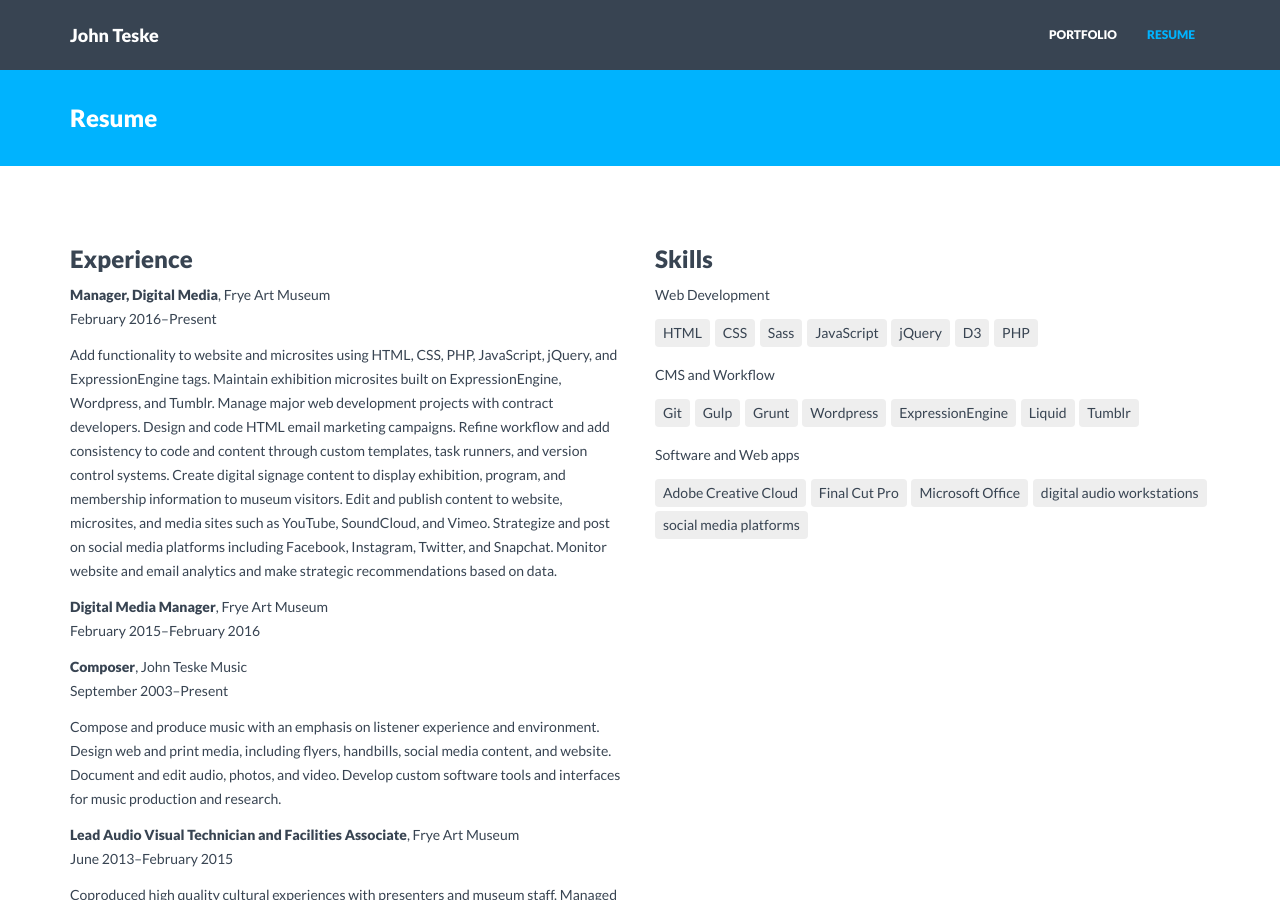
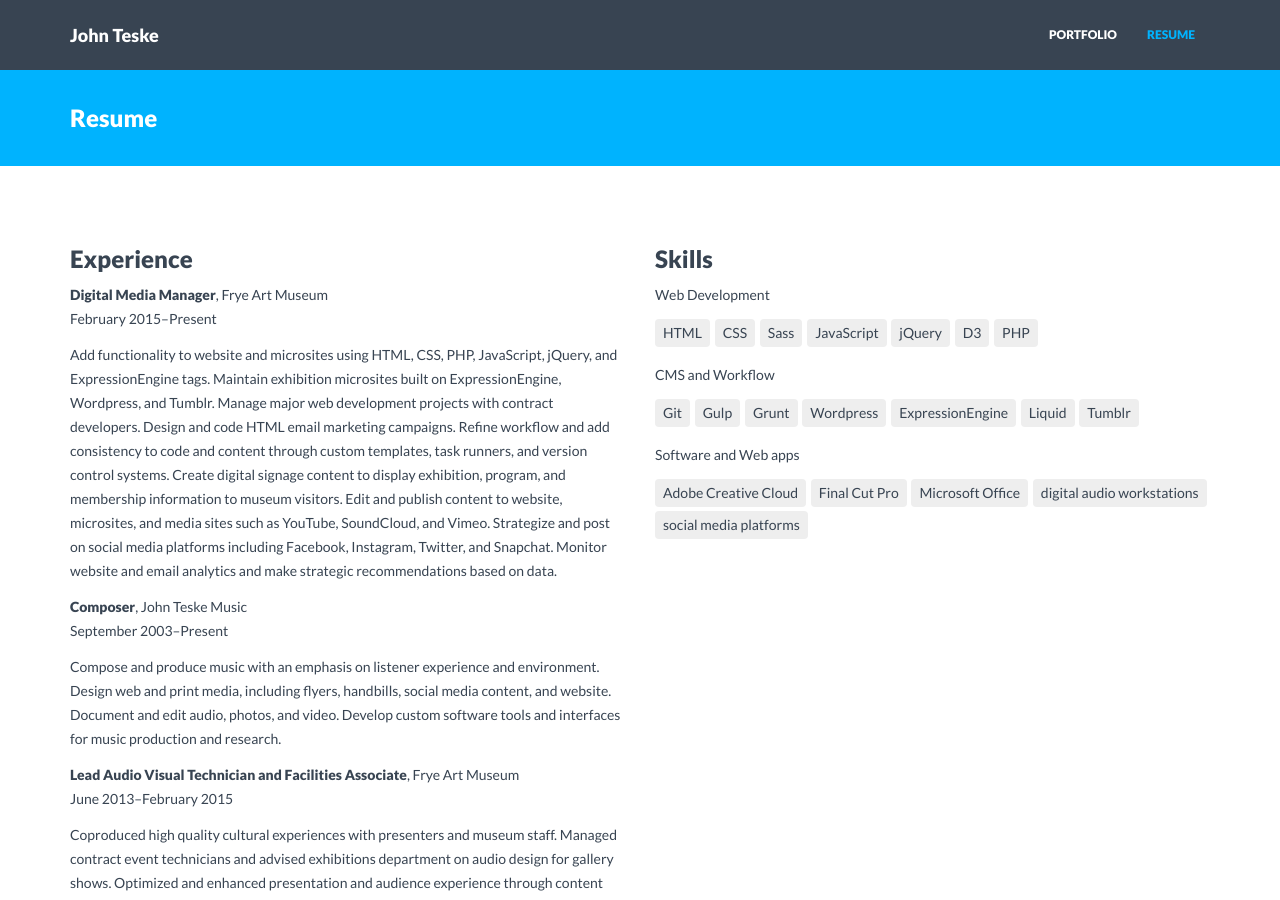
Before and after one commit to johnteske/johnteske.github.io, a Jekyll site: the page built from resume.html, in a window 1280 px wide and 900 px high. Built offline with Jekyll 4.4.1, drawn with Linux system fonts in a browser that asks for light colours; nearby versions of some CDN libraries.

Commit message:
Update resume

```diff
--- a/_data/resume.json
+++ b/_data/resume.json
@@ -30,9 +30,9 @@
     "work": [
         {
             "company": "Frye Art Museum",
-            "position": "Manager, Digital Media",
+            "position": "Digital Media Manager",
             "website": "http://fryemuseum.org",
-            "startDate": "2016-02-09",
+            "startDate": "2015-02-09",
             "summary": "
                 Add functionality to website and microsites using HTML, CSS, PHP, JavaScript, jQuery, and ExpressionEngine tags.
                 Maintain exhibition microsites built on ExpressionEngine, Wordpress, and Tumblr.
@@ -44,14 +44,6 @@
                 Strategize and post on social media platforms including Facebook, Instagram, Twitter, and Snapchat.
                 Monitor website and email analytics and make strategic recommendations based on data.
                 "
-        },
-        {
-            "company": "Frye Art Museum",
-            "position": "Digital Media Manager",
-            "website": "http://fryemuseum.org",
-            "startDate": "2015-02-09",
-            "endDate": "2016-02-08",
-            "summary": ""
         },
         {
             "company": "John Teske Music",
```
